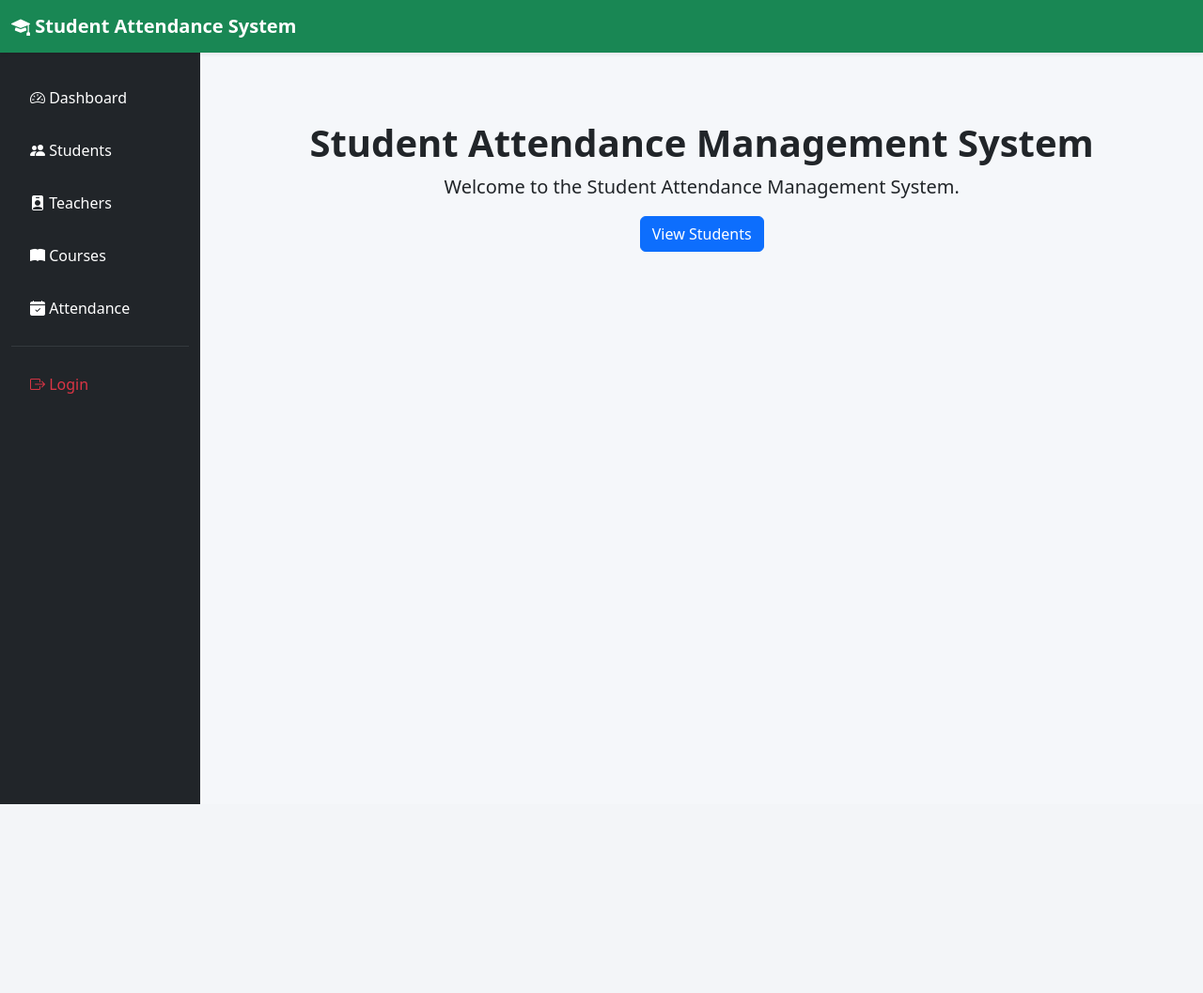
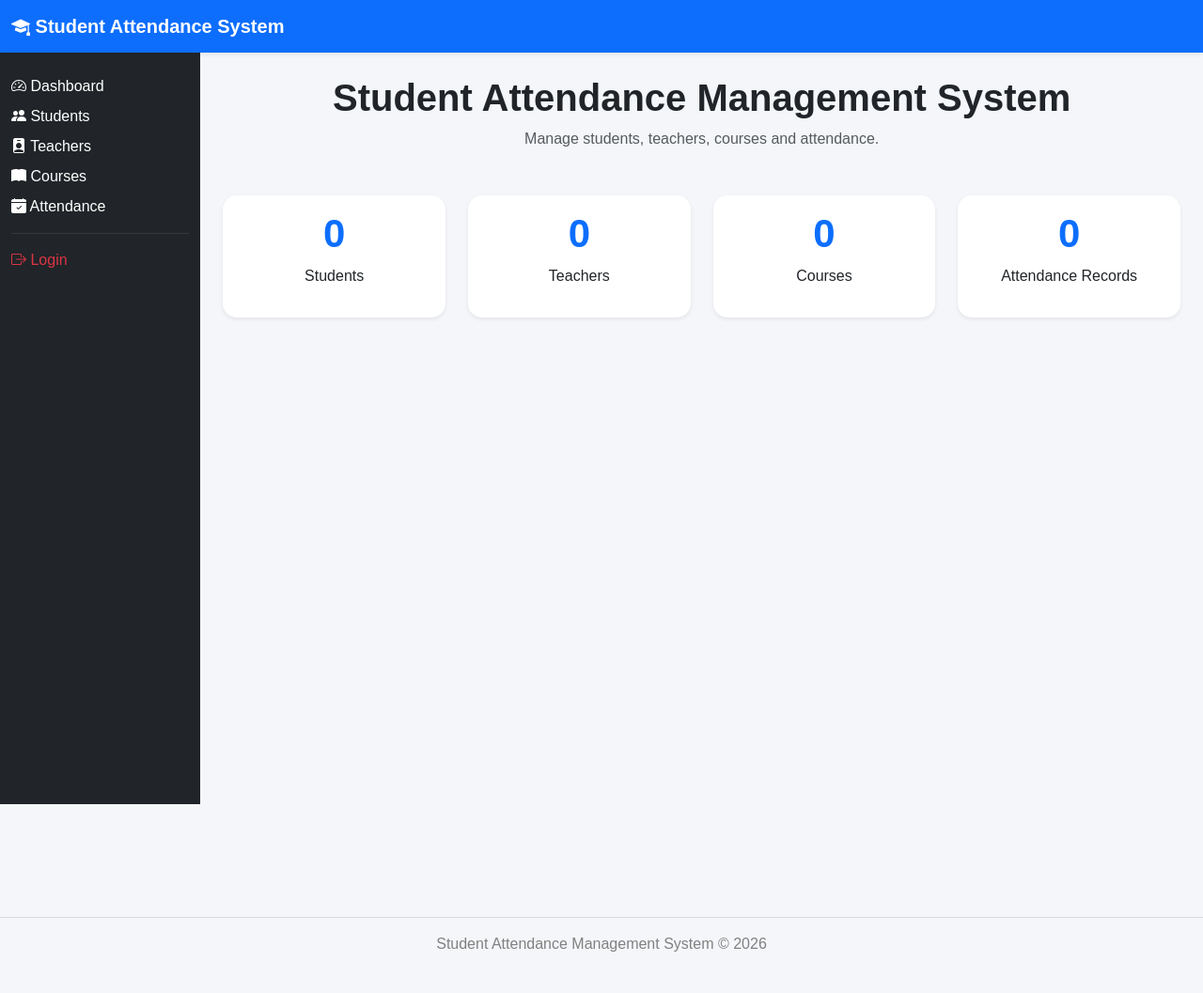
Before and after one commit to Jonnie-k/student-attendance-frontend, a Django app: page / in a window 1280 px wide. Shown: the whole page at 94% size. Before the commit the page ends 856 px from the top, so only its background shows below. Run offline with Django 5.2, Linux system fonts and the light colour scheme; data that the repository does not hold is empty.

Commit message:
Create dashboard with live statistics and improved UI

```diff
--- a/frontend/views.py
+++ b/frontend/views.py
@@ -5,8 +5,31 @@ BASE_API = "http://127.0.0.1:8000/api"
 
 
 def home(request):
-    return render(request, "frontend/home.html")
+    students = requests.get(f"{BASE_API}/students/").json()
+    teachers = requests.get(f"{BASE_API}/teachers/").json()
+    courses = requests.get(f"{BASE_API}/courses/").json()
+    attendance = requests.get(f"{BASE_API}/attendance/").json()
 
+    if isinstance(students, dict):
+        students = students.get("results", students)
+
+    if isinstance(teachers, dict):
+        teachers = teachers.get("results", teachers)
+
+    if isinstance(courses, dict):
+        courses = courses.get("results", courses)
+
+    if isinstance(attendance, dict):
+        attendance = attendance.get("results", attendance)
+
+    context = {
+        "student_count": len(students),
+        "teacher_count": len(teachers),
+        "course_count": len(courses),
+        "attendance_count": len(attendance),
+    }
+
+    return render(request, "frontend/home.html", context)
 
 def students(request):
     response = requests.get(f"{BASE_API}/students/")
--- a/static/css/style.css
+++ b/static/css/style.css
@@ -1,31 +1,43 @@
 body{
-    background:#f5f7fa;
+    background:#f4f6f9;
+    font-family:Arial, Helvetica, sans-serif;
 }
 
-.sidebar{
-    min-height:100vh;
+.navbar{
+    background:#0d6efd !important;
 }
 
-.sidebar .nav-link{
-    padding:12px 20px;
-    font-size:16px;
-}
-
-.sidebar .nav-link:hover{
-    background:#198754;
-    border-radius:6px;
+.navbar-brand{
+    font-weight:bold;
 }
 
 .card{
-    border:none;
-    border-radius:12px;
-    box-shadow:0 2px 10px rgba(0,0,0,.08);
+    border-radius:15px;
+    transition:.3s;
+    margin-bottom:20px;
+}
+
+.card:hover{
+    transform:translateY(-5px);
+    box-shadow:0 10px 25px rgba(0,0,0,.15);
+}
+
+.card-body h2{
+    font-size:42px;
+    font-weight:bold;
+    color:#0d6efd;
 }
 
 .table{
     background:white;
 }
 
-h1,h2,h3,h4{
-    font-weight:700;
+h1,h2{
+    font-weight:bold;
 }
+
+footer{
+    margin-top:80px;
+    text-align:center;
+    color:gray;
+}
--- a/templates/frontend/base.html
+++ b/templates/frontend/base.html
@@ -86,5 +86,12 @@
 
 <script src="https://cdn.jsdelivr.net/npm/bootstrap@5.3.7/dist/js/bootstrap.bundle.min.js"></script>
 
+<footer class="py-4">
+    <hr>
+    <p>
+        Student Attendance Management System © 2026
+    </p>
+</footer>
+
 </body>
 </html>
--- a/templates/frontend/home.html
+++ b/templates/frontend/home.html
@@ -1,19 +1,54 @@
 {% extends "frontend/base.html" %}
 
-{% block title %}Home{% endblock %}
+{% block title %}Dashboard{% endblock %}
 
 {% block content %}
 
-<div class="text-center mt-5">
+<div class="text-center mb-5">
     <h1>Student Attendance Management System</h1>
+    <p class="text-muted">
+        Manage students, teachers, courses and attendance.
+    </p>
+</div>
 
-    <p class="lead">
-        Welcome to the Student Attendance Management System.
-    </p>
+<div class="row">
 
-    <a href="/students/" class="btn btn-primary">
-        View Students
-    </a>
+<div class="col-md-3">
+<div class="card shadow-sm border-0 text-center">
+<div class="card-body">
+<h2>{{ student_count }}</h2>
+<p>Students</p>
+</div>
+</div>
+</div>
+
+<div class="col-md-3">
+<div class="card shadow-sm border-0 text-center">
+<div class="card-body">
+<h2>{{ teacher_count }}</h2>
+<p>Teachers</p>
+</div>
+</div>
+</div>
+
+<div class="col-md-3">
+<div class="card shadow-sm border-0 text-center">
+<div class="card-body">
+<h2>{{ course_count }}</h2>
+<p>Courses</p>
+</div>
+</div>
+</div>
+
+<div class="col-md-3">
+<div class="card shadow-sm border-0 text-center">
+<div class="card-body">
+<h2>{{ attendance_count }}</h2>
+<p>Attendance Records</p>
+</div>
+</div>
+</div>
+
 </div>
 
 {% endblock %}
```
